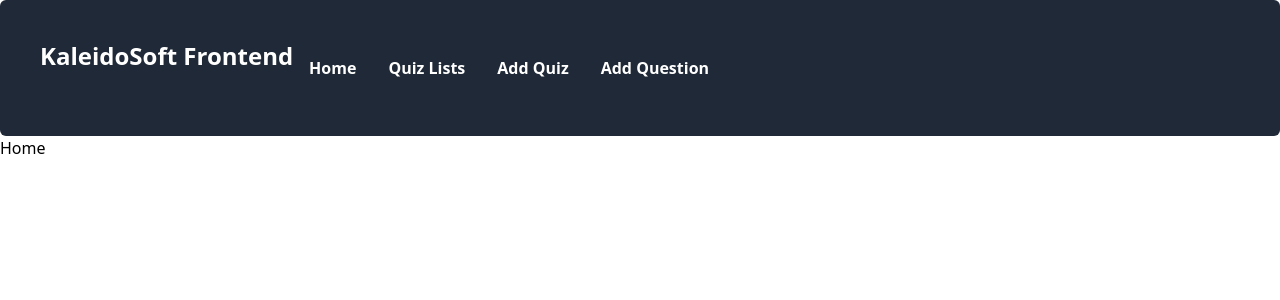
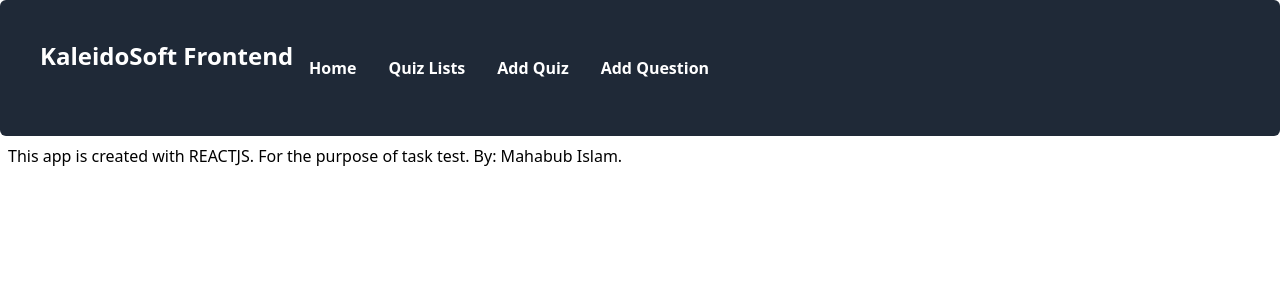
Before and after one commit to prio101/kaleidosoft-frontend, a React (Create React App) app: page / in a window 1280 px wide. Shown: the top 300 px of the page. Built offline with nearby package versions, Linux system fonts and the light colour scheme.

Commit message:
deploy: added the app.json

```diff
--- /dev/null
+++ b/app.json
@@ -0,0 +1,7 @@
+{
+  "buildpacks": [
+    {
+      "url": "mars/create-react-app"
+    }
+  ]
+}
--- a/src/Home.jsx
+++ b/src/Home.jsx
@@ -4,7 +4,12 @@ class Home extends React.Component{
   render(){
     return(
       <>
-        Home
+        <h1 className="flex flex-col p-2">
+        This app is created with REACTJS.
+        For the purpose of task test.
+
+        By: Mahabub Islam.
+        </h1>
       </>
     )
   }
--- a/src/Quiz.jsx
+++ b/src/Quiz.jsx
@@ -20,7 +20,7 @@ class Quiz extends React.Component {
 
   componentDidMount(){
     let url = base_url + api + this.state.id;
-    fetch('http://localhost:3000/api/v1/quizes/'+this.state.id,
+    fetch('https://kaelido-backend.herokuapp.com/quizes/'+this.state.id,
       {
         method: 'GET',
         mode: 'cors',
@@ -46,7 +46,7 @@ class Quiz extends React.Component {
       feedback: 'Lorem Ipsum',
       quiz_id: this.state.quiz.id
     }
-    fetch('http://localhost:3000/api/v1/results',
+    fetch('https://kaelido-backend.herokuapp.com/results',
     {
       method: 'POST',
       mode: 'cors',
--- a/src/QuizAdd.jsx
+++ b/src/QuizAdd.jsx
@@ -24,7 +24,7 @@ class QuizAdd extends React.Component {
                     difficulty: this.state.difficulty
                   }
                 }
-    fetch('http://localhost:3000/api/v1/quizes',
+    fetch('https://kaelido-backend.herokuapp.com/api/v1/quizes',
       {
         method: 'POST',
         mode: 'cors',
--- a/src/QuizList.jsx
+++ b/src/QuizList.jsx
@@ -14,7 +14,7 @@ class QuizList extends React.Component {
 
   componentDidMount(){
     let url = base_url + api + this.state.id
-    fetch('http://localhost:3000/api/v1/quizes',
+    fetch('https://kaelido-backend.herokuapp.com/quizes',
       {
         method: 'GET',
         mode: 'cors',
```
